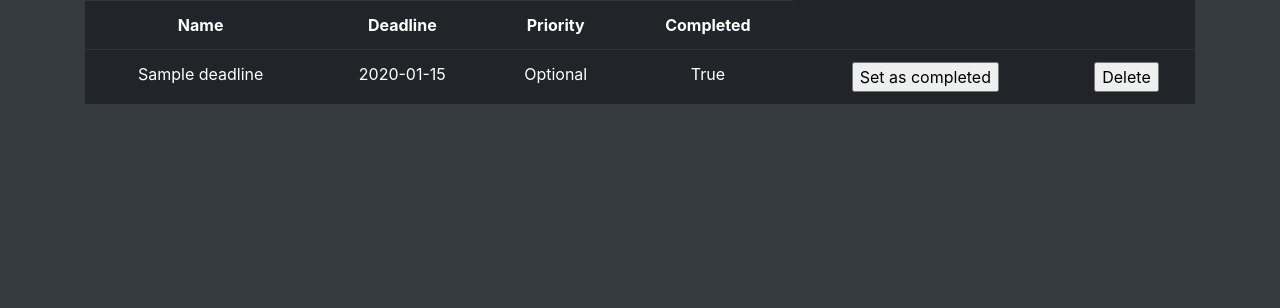
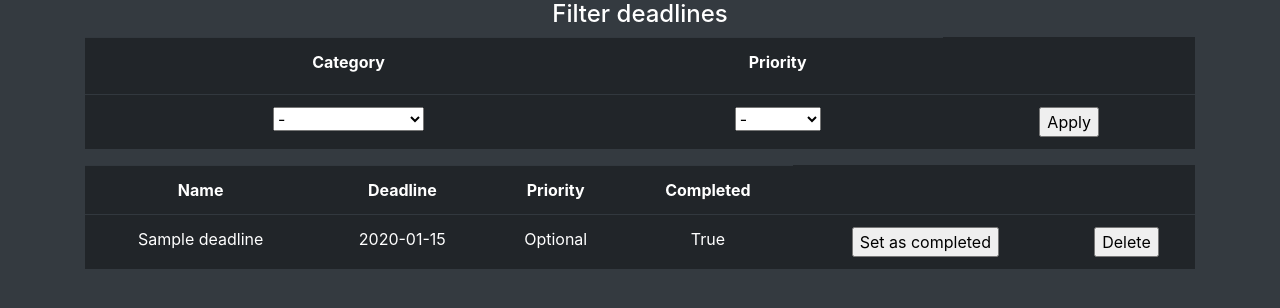
Before and after one commit to Teo44/Deadline-tracker, a Flask app: page /deadlines in a window 1280 px wide. Shown: the part 56-364 px from the top of the page. Run offline with Flask 2, Linux system fonts and the light colour scheme; a user stored in the database is signed in; tables that the repository leaves empty hold one stand-in row (values such as "Sample post"); lists and menus that the app fills with data are empty; some libraries are stand-ins or nearby versions.

Commit message:
Added deadline filtering

```diff
--- a/application/deadlines/forms.py
+++ b/application/deadlines/forms.py
@@ -18,3 +18,12 @@ class DeadlineForm(FlaskForm):
 
     class Meta:
         csrf = False
+
+class DeadlineCategoryFilterForm(FlaskForm):
+    category = SelectField("Category", choices=[], coerce=int)
+    priority = SelectField("Priority",
+                            choices=[('0', '-'), ('1', 'Optional'), ('2', 'Normal'), ('3', 'Urgent')],
+                            default='0')
+
+    class Meta:
+        csrf = False
--- a/application/deadlines/views.py
+++ b/application/deadlines/views.py
@@ -1,9 +1,9 @@
 from application import app, db
 from flask import render_template, request, redirect, url_for
 from application.deadlines.models import Deadline, Category, Deadline_Category
-from application.deadlines.forms import DeadlineForm
+from application.deadlines.forms import DeadlineForm, DeadlineCategoryFilterForm
 
-from sqlalchemy.sql import exists
+from sqlalchemy.sql import exists, text
 
 from flask_login import login_required, current_user
 
@@ -15,10 +15,54 @@ def deadlines_main():
 @app.route("/deadlines", methods=["GET"])
 @login_required
 def deadlines_index():
+    category_filter_form = DeadlineCategoryFilterForm(request.form)
+    categories = Category.query.filter(Category.account_id == current_user.id)
+    category_options = [(0, '-')]
+    for c in categories:
+        category_options.append((c.id, c.name))
+    category_filter_form.category.choices = category_options
+    #category_filter_form.category.choices = [(c.id, c.name) for c in categories]
     # show all the deadlines for all users
     #return render_template("deadlines/list.html", deadlines = Deadline.query.all())
     # only show deadlines matching current user
-    return render_template("deadlines/list.html", deadlines = Deadline.query.filter(Deadline.account_id == current_user.id))
+    return render_template("deadlines/list.html", deadlines = Deadline.query.filter(Deadline.account_id == current_user.id),
+                            category_filter_form = category_filter_form)
+
+@app.route("/deadlines", methods=["POST"])
+@login_required
+def deadlines_index_filter():
+    category_filter_form = DeadlineCategoryFilterForm(request.form)
+    categories = Category.query.filter(Category.account_id == current_user.id)
+    category_options = [(0, '-')]
+    for c in categories:
+        category_options.append((c.id, c.name))
+    category_filter_form.category.choices = category_options
+
+    # NOTE: prio is a string, cat is an integer...
+    prio = category_filter_form.priority.data
+    cat = category_filter_form.category.data
+
+
+
+    if cat != 0:
+        if prio != '0':
+            res = Deadline.query.filter(Deadline.account_id == current_user.id).filter(Deadline_Category.deadline_id == Deadline.id).filter(Deadline_Category.category_id == cat).filter(Deadline.priority == prio)
+            return render_template("deadlines/list.html",
+                                    deadlines = res,
+                                    category_filter_form = category_filter_form)
+        else:
+            res = Deadline.query.filter(Deadline.account_id == current_user.id).filter(Deadline_Category.deadline_id == Deadline.id).filter(Deadline_Category.category_id == cat)
+            return render_template("deadlines/list.html",
+                                    deadlines = res,
+                                    category_filter_form = category_filter_form)
+    elif prio != '0':
+        return render_template("deadlines/list.html",
+                                deadlines = Deadline.query.filter(Deadline.account_id == current_user.id,
+                                                                Deadline.priority == prio),
+                                category_filter_form = category_filter_form)
+
+    return render_template("deadlines/list.html", deadlines = Deadline.query.filter(Deadline.account_id == current_user.id),
+                        category_filter_form = category_filter_form)
 
 # Function for adding a new deadline, renders new.html
 @app.route("/deadlines/new/")
@@ -26,7 +70,8 @@ def deadlines_index():
 def deadlines_form():
     return render_template("deadlines/new.html", form = DeadlineForm())
 
-@app.route("/deadlines/", methods=["POST"])
+# this method is for when the deadlines are filtered
+@app.route("/deadlines/create", methods=["POST"])
 @login_required
 def deadlines_create():
     form = DeadlineForm(request.form)
--- a/application/templates/deadlines/list.html
+++ b/application/templates/deadlines/list.html
@@ -1,6 +1,36 @@
 {% extends "layout.html" %}
 
 {% block body %}
+
+	<h4 class="text-white">
+		Filter deadlines
+	</h4>
+
+	<table class="table table-dark">
+		<form class="form-group text-white" method="POST" action"{{ url_for('deadlines_index') }}">
+			<tr>
+				</th>
+				<th>
+					{{ category_filter_form.category.label }}
+				</th>
+				<th>
+					{{ category_filter_form.priority.label }}
+				</th>
+			</tr>
+			<tr>
+				<th>
+					{{ category_filter_form.category }}
+				</th>
+				<th>
+					{{ category_filter_form.priority }}
+				</th>
+				<th>
+					<input type="submit" value="Apply">
+				</th>
+			</form>
+		</tr>
+	</table>
+
 	<table class="table table-dark">
 		<tr>
 			<th>Name</th>
```
